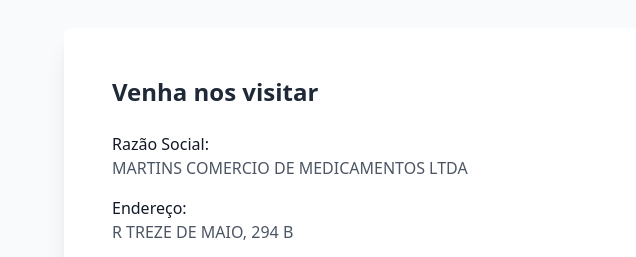
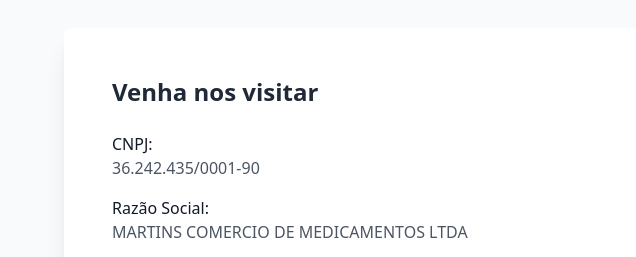
Before and after one commit to UnicoContato/farmacia-martins-dominio, a plain HTML site: page index.html in a window 1280 px wide. Shown: the part 2680-2937 px from the top of the page, 0-636 px from the left. Drawn offline with nearby package versions, Linux system fonts and the light colour scheme.

Commit message:
adiciona CNPJ

```diff
--- a/index.html
+++ b/index.html
@@ -176,6 +176,10 @@
             <h3 class="text-2xl font-bold text-gray-800 mb-6">Venha nos visitar</h3>
             <div class="space-y-4 text-gray-600">
               <p>
+                <strong class="font-medium text-gray-900">CNPJ:</strong><br>
+                36.242.435/0001-90
+              </p>
+              <p>
                 <strong class="font-medium text-gray-900">Razão Social:</strong><br>
                 MARTINS COMERCIO DE MEDICAMENTOS LTDA
               </p>
```
